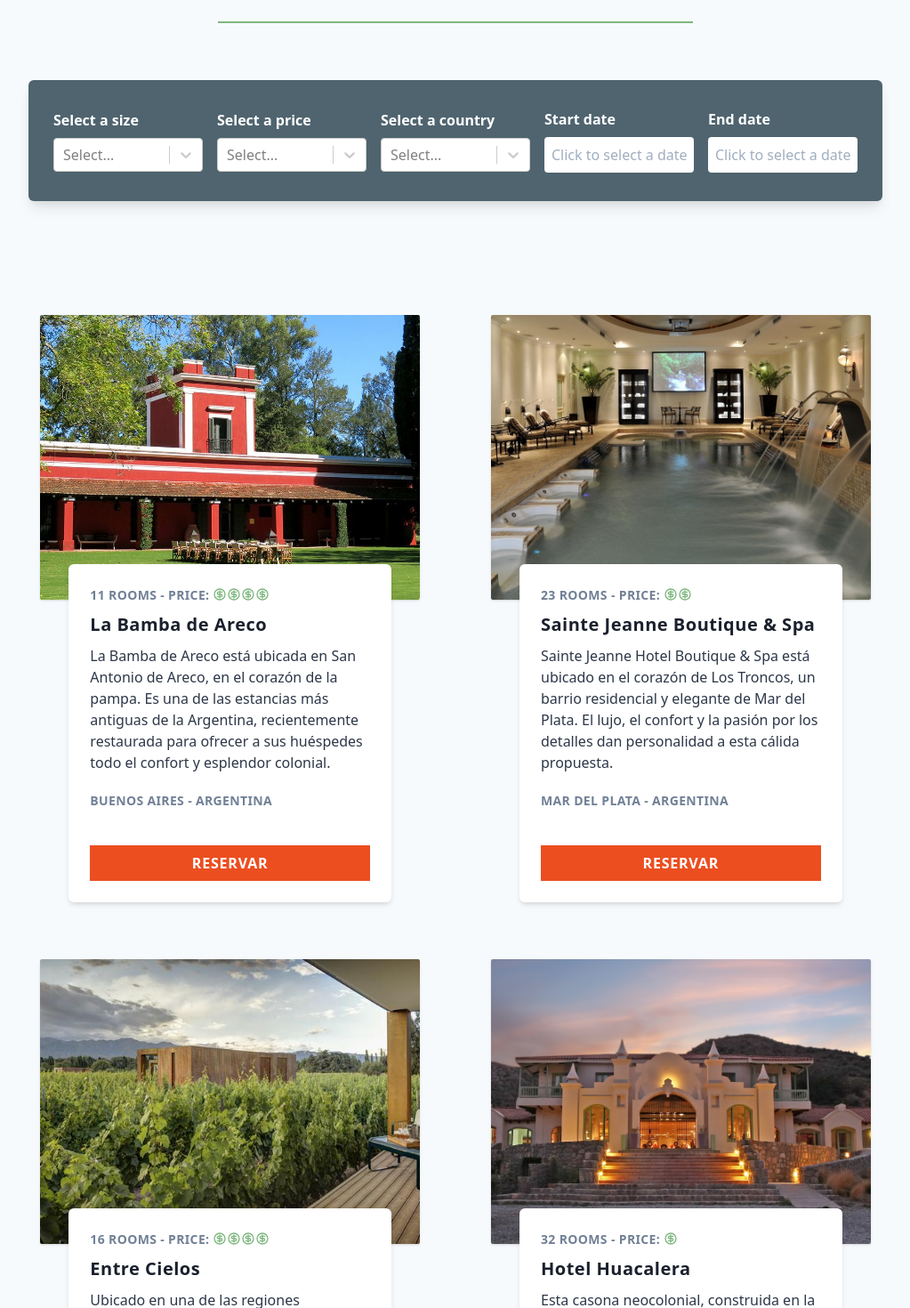
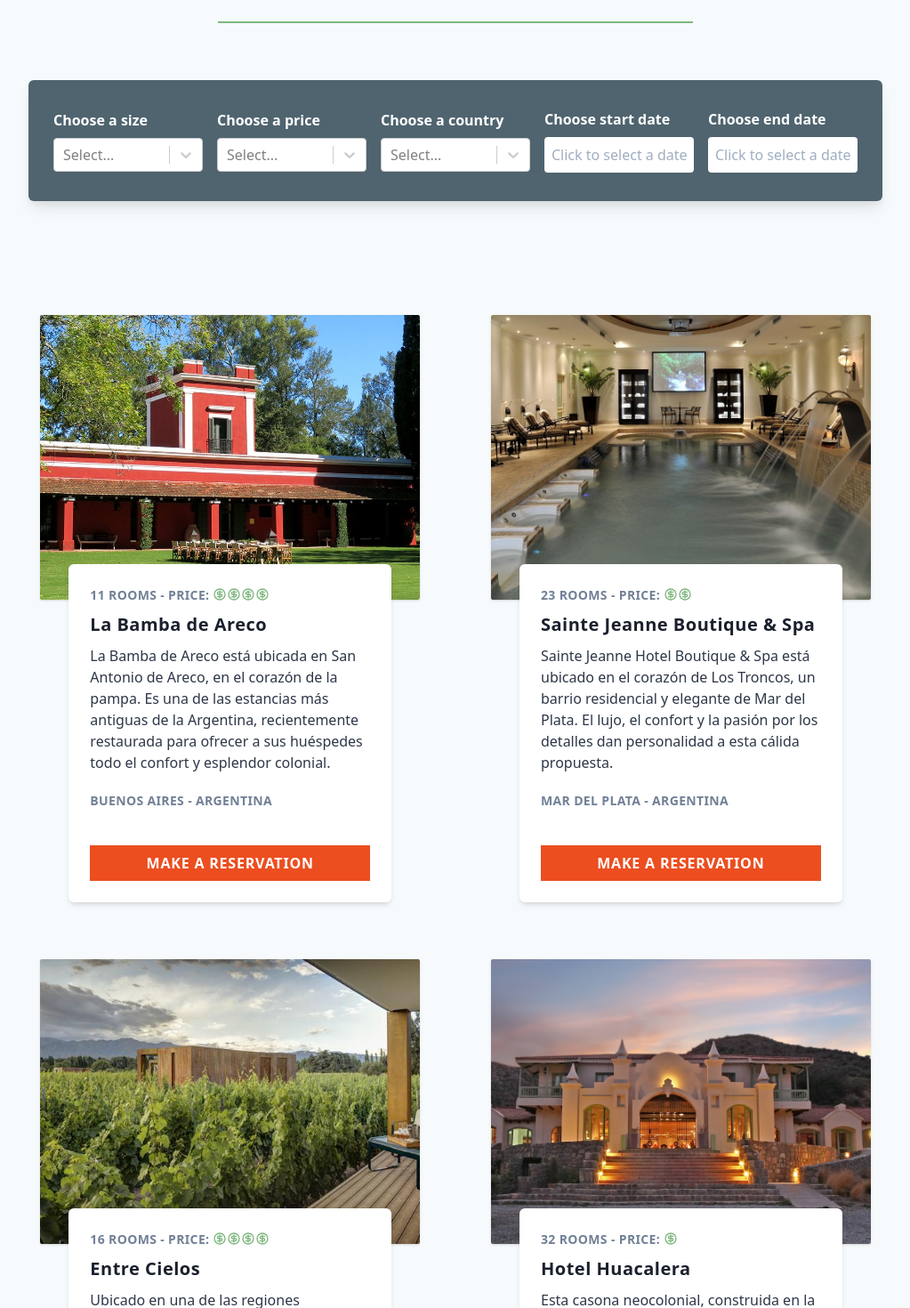
Before and after one commit to leotocca/room-reservation, a React app: page / in a window 1280 px wide. Shown: the part 980-2450 px from the top of the page at 89% size, without its empty margins (128-1151 px from the left). Built offline with nearby package versions, Linux system fonts and the light colour scheme.

Commit message:
Modified reservation button on hotel card and texts in filters

```diff
--- a/src/components/Filters.js
+++ b/src/components/Filters.js
@@ -32,7 +32,7 @@ const Filters = (props) => (
     <form className="bg-cadetgray rounded-md shadow-lg flex flex-col justify-start items-center px-5 pt-8 pb-8">
       <div className="w-full flex flex-col lg:flex-row justify-center items-center">
         <div className="flex flex-col items-start justify-center w-full my-3 lg:my-0 lg:w-1/4 mx-2">
-          <p className="mb-2 text-white font-semibold">Select a size</p>
+          <p className="mb-2 text-white font-semibold">Choose a size</p>
           <Select
             placeholderText="Select a size"
             options={sizeOptions}
@@ -41,7 +41,7 @@ const Filters = (props) => (
           />
         </div>
         <div className="flex flex-col items-start justify-center w-full my-3 lg:my-0 lg:w-1/4 mx-2">
-          <p className="mb-2 text-white font-semibold">Select a price</p>
+          <p className="mb-2 text-white font-semibold">Choose a price</p>
           <Select
             placeholderText="Select a price range"
             options={priceOptions}
@@ -52,7 +52,7 @@ const Filters = (props) => (
         </div>
 
         <div className="flex flex-col items-start justify-center w-full my-3 lg:my-0 lg:w-1/4 mx-2">
-          <p className="mb-2 text-white font-semibold">Select a country</p>
+          <p className="mb-2 text-white font-semibold">Choose a country</p>
           <Select
             placeholderText="Select a destination"
             options={countryOptions}
@@ -62,7 +62,7 @@ const Filters = (props) => (
           />
         </div>
         <div className="flex flex-col justify-center mx-2 w-full my-3 lg:my-0 lg:w-1/4">
-          <p className="mb-2 text-white font-semibold">Start date</p>
+          <p className="mb-2 text-white font-semibold">Choose start date</p>
           <DatePicker
             selected={props.startDate}
             onChange={props.setStartDate}
@@ -76,7 +76,7 @@ const Filters = (props) => (
         </div>
 
         <div className="flex flex-col justify-center mx-2 w-full my-3 lg:my-0 lg:w-1/4">
-          <p className="mb-2 text-white font-semibold">End date</p>
+          <p className="mb-2 text-white font-semibold">Choose end date</p>
           <DatePicker
             selected={props.endDate}
             onChange={props.setEndDate}
--- a/src/components/HotelCard.js
+++ b/src/components/HotelCard.js
@@ -46,7 +46,7 @@ const HotelCard = (props) => (
           href={props.url}
           className="text-center py-2 w-full bg-flame text-white uppercase tracking-wider mt-10 font-semibold hover:bg-cadetgray hover:text-champagne cursor-pointer"
         >
-          Reservar
+          MAKE A RESERVATION
         </a>
       </div>
     </div>
```
